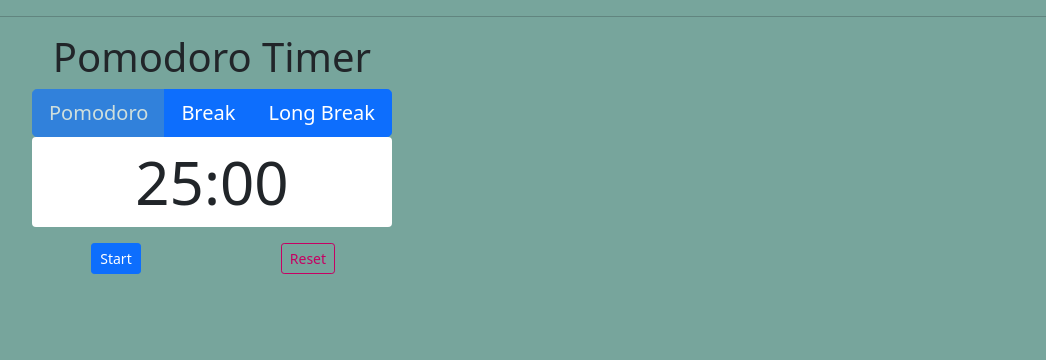
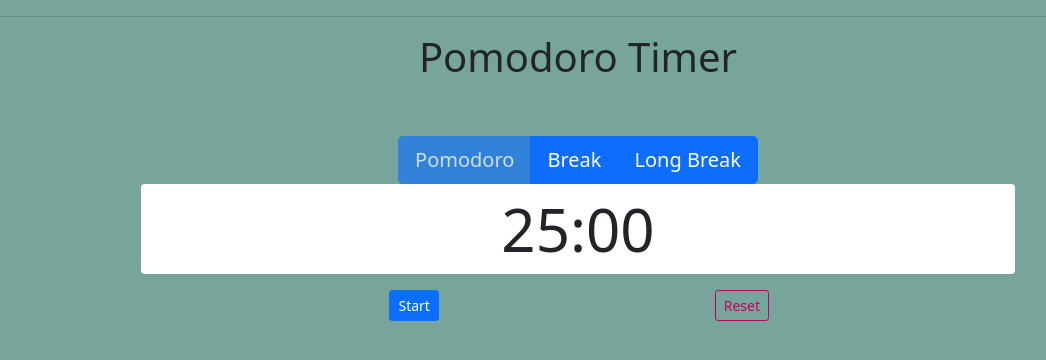
Before and after one commit to EtienneDevictor/Team-1, a Flask app: page /pomodorotimer in a window 1280 px wide. Shown: the part 64-424 px from the top of the page, without its empty margins (74-1120 px from the left). Run offline with Flask 2, Linux system fonts and the light colour scheme; a user stored in the database is signed in; some libraries are stand-ins or nearby versions.

Commit message:
fixed formatting

```diff
--- a/app/templates/pomodoro.html
+++ b/app/templates/pomodoro.html
@@ -1,7 +1,12 @@
 {% extends "base.html" %}
 {% block content %}
-<h1> {{ title }} </h1>
-<div class="container" style='margin: 0 auto;'>
+<div class='container' style='position: absolute;
+margin:0 auto;'>
+    <h1> {{ title }} </h1>
+</div>
+<div class="container" style='position: absolute;
+    margin:0 auto;
+    top: 25%;'>
     <div class="row align-items-center">
         <div class="col">
             <div class="btn-group" role="group" aria-label="timegroup">
@@ -9,8 +14,8 @@
                 <button id = "breakButton" type="button" class="btn btn-primary btn-lg" onclick="reset(5)">Break</button>
                 <button id = "longBreakButton" type="button" class="btn btn-primary btn-lg" onclick="reset(15)"> Long Break</button>
             </div>
-        <p id="timer" class="rounded" style="font-size: 60px; margin-top: 0px; background-color: white">25:00</p>
-        <div class="row align-items-center">
+        <p id="timer" class="rounded" style="font-size: 60px; margin-left: 10%; margin-right: 10%; background-color: white">25:00</p>
+        <div class="row align-items-center"style= 'margin-left: 20%; margin-right: 20%'>
             <div class="col">
                 <button id = "pauseButton" type="button" class="btn btn-primary btn-sm" style="display: none;" onclick="setPause()">Pause</button>
                 <button id = "startButton" type="button" class="btn btn-primary btn-sm" onclick="run()">Start</button>
```
